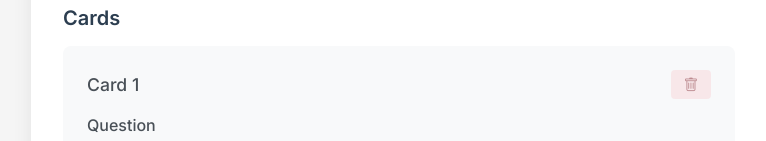
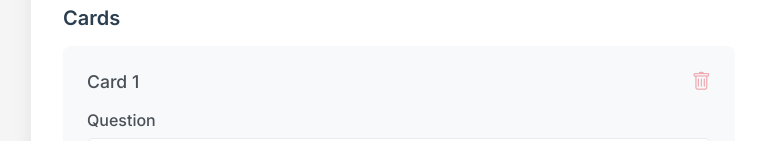
Before and after one commit to vincenttao04/flashcards-fe, a Vue app: page /create in a window 1280 px wide. Shown: the part 404-545 px from the top of the page, without its empty margins (241-1007 px from the left). Built offline with nearby package versions, Linux system fonts and the light colour scheme.

Commit message:
fix: flashcard path to use set.title instead of set.id

```diff
--- a/src/components/create-edit/CardList.vue
+++ b/src/components/create-edit/CardList.vue
@@ -94,22 +94,22 @@ h2 {
 }
 
 .remove-btn {
-  background-color: #f8d7da;
-  color: #842029;
+  background: none;
   border: none;
-  padding: 0.4rem 0.8rem;
-  border-radius: 4px;
+  padding: 0;
   cursor: pointer;
-  font-size: 0.9rem;
-  transition: background-color 0.2s;
+  color: #dc3545;
+  font-size: 1.2rem;
+  display: flex;
+  align-items: center;
 }
 
 .remove-btn:hover:not(:disabled) {
-  background-color: #f5c2c7;
+  color: #bb2d3b;
 }
 
 .remove-btn:disabled {
-  opacity: 0.5;
+  opacity: 0.4;
   cursor: not-allowed;
 }
 
--- a/src/components/home/FlashCardSetCard.vue
+++ b/src/components/home/FlashCardSetCard.vue
@@ -17,12 +17,12 @@ const props = defineProps({
 
 defineEmits(["delete"]);
 
-function formatDate(date) {
+function formatDate(dateString) {
   return new Intl.DateTimeFormat("en-US", {
     year: "numeric",
     month: "short",
     day: "numeric",
-  }).format(date);
+  }).format(new Date(dateString));
 }
 </script>
 
@@ -30,7 +30,7 @@ function formatDate(date) {
   <div class="card-set">
     <!-- Main clickable area -->
     <router-link
-      :to="{ name: 'flashcard', params: { setId: props.set.id } }"
+      :to="{ name: 'flashcard', params: { setId: props.set.title } }"
       class="card-set-link"
     >
       <div class="set-header">
@@ -43,9 +43,9 @@ function formatDate(date) {
       <p class="set-description">{{ set.description }}</p>
 
       <div class="set-footer">
-        <!-- <span class="created-date"
+        <span class="created-date"
           >Created: {{ formatDate(set.createdAt) }}</span
-        > -->
+        >
       </div>
     </router-link>
 
@@ -53,7 +53,7 @@ function formatDate(date) {
     <!-- TODO: Implement delete functionality -->
     <div class="action-buttons">
       <router-link
-        :to="{ name: 'edit', params: { setId: props.set.id } }"
+        :to="{ name: 'edit', params: { setId: props.set.title } }"
         class="edit-button"
       >
         <i class="bi bi-pen"></i>
--- a/src/pages/Home.vue
+++ b/src/pages/Home.vue
@@ -45,7 +45,6 @@ import { ref, computed, onMounted } from "vue";
 import PageHeader from "../components/global/PageHeader.vue";
 import SearchBar from "../components/home/SearchBar.vue";
 import FlashCardSetCard from "../components/home/FlashCardSetCard.vue";
-import { flashCardSets } from "../data/flashCardSets.js";
 
 import { getDecks } from "../api";
 
```
